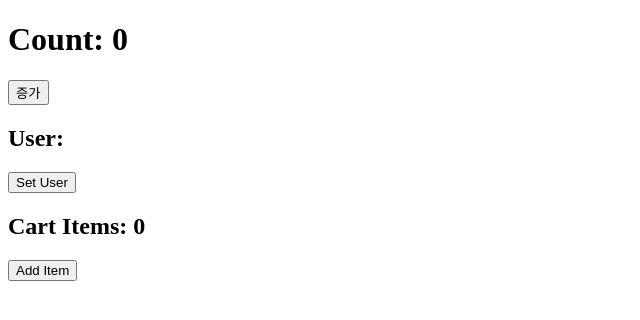
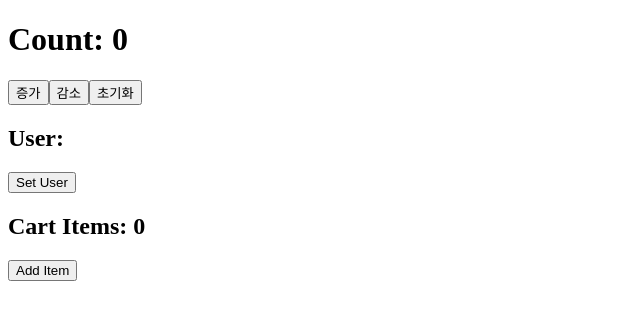
Before and after one commit to fp024/introduction-to-frontend-development-with-react-js-study, a React (Vite) app in the folder chap04/vite-react-chap04/: page / in a window 1280 px wide. Shown: the top 320 px of the page, without its empty margins (0-640 px from the left). Built offline with nearby package versions, Linux system fonts and the light colour scheme.

Commit message:
감소/초기화 코드도 다시 적용하자!

```diff
--- a/chap04/vite-react-chap04/src/App.tsx
+++ b/chap04/vite-react-chap04/src/App.tsx
@@ -17,6 +17,12 @@ export default function App() {
       <button type="button" onClick={() => countDispatch({ type: 'INCREMENT' })}>
         증가
       </button>
+      <button type="button" onClick={() => countDispatch({ type: 'DECREMENT' })}>
+        감소
+      </button>
+      <button type="button" onClick={() => countDispatch({ type: 'RESET' })}>
+        초기화
+      </button>
       <h2>User: {user.name}</h2>
       <button
         type="button"
```
